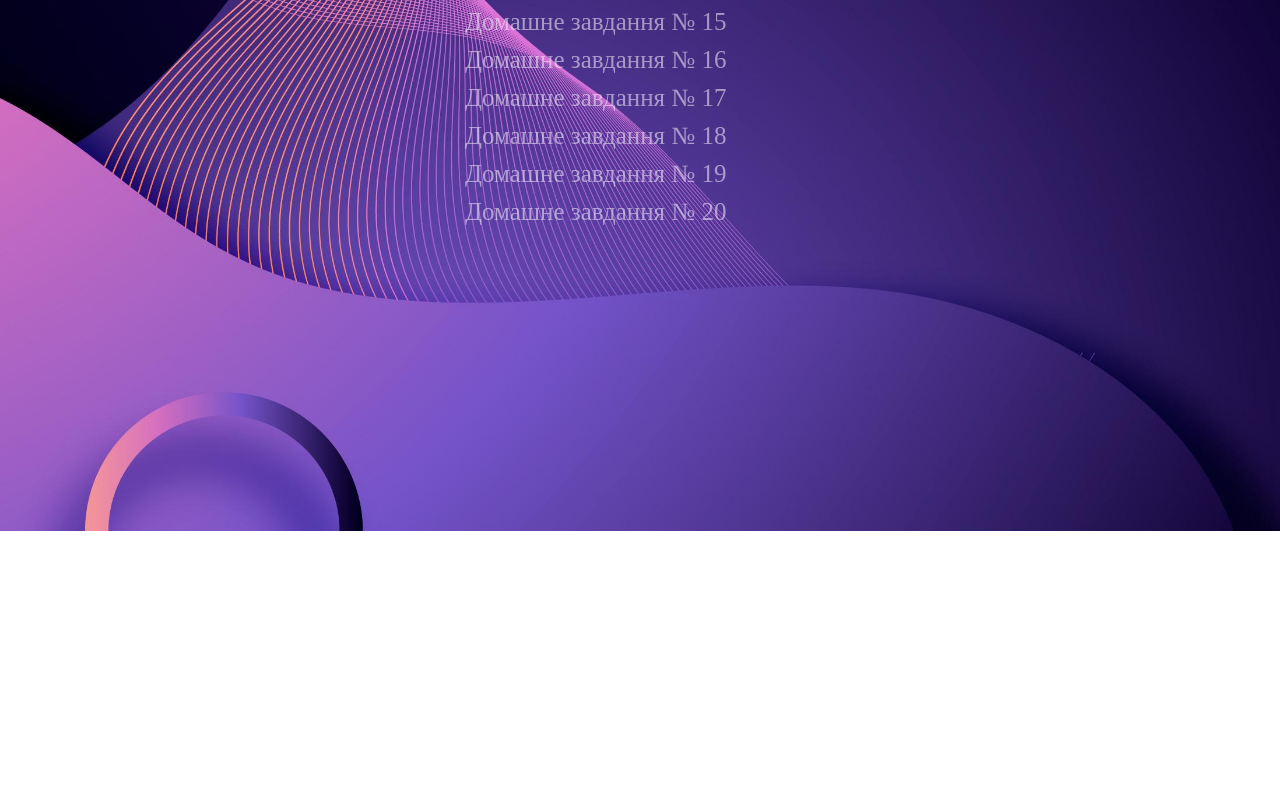
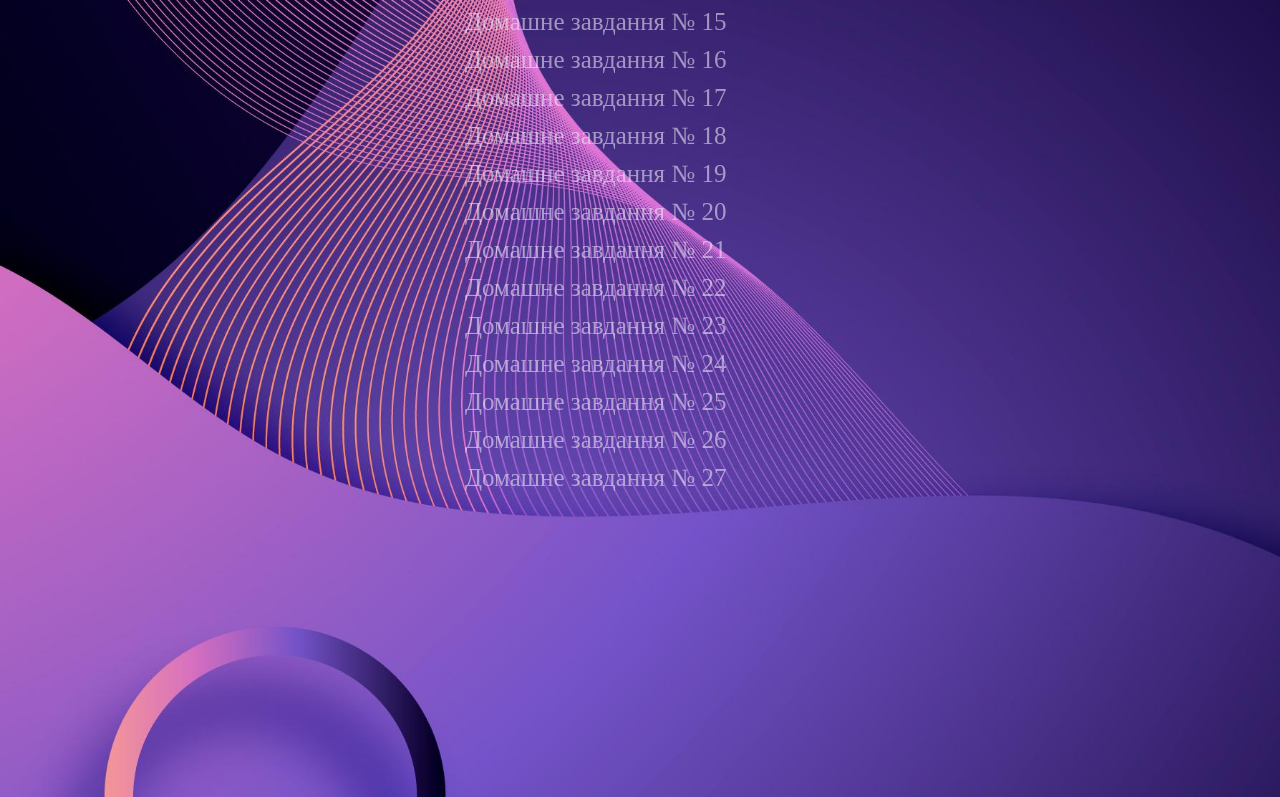
Before and after one commit to mike-devasy/Lessons, a plain HTML site: page index.html in a window 1280 px wide. Shown: the part 635-1432 px from the top of the page. Before the commit the page ends 1166 px from the top, so only its background shows below. Drawn offline with Linux system fonts and the light colour scheme.

Commit message:
Update index.html

```diff
--- a/index.html
+++ b/index.html
@@ -37,6 +37,13 @@
           <li class="item"><a href="./Lesson-18/index.html">Домашне завдання № 18</a></li>
           <li class="item"><a href="./Lesson-19/index.html">Домашне завдання № 19</a></li>
           <li class="item"><a href="./Lesson-20/index.html">Домашне завдання № 20</a></li>
+          <li class="item"><a href="./Lesson-21/index.html">Домашне завдання № 21</a></li>
+          <li class="item"><a href="./Lesson-22/index.html">Домашне завдання № 22</a></li>
+          <li class="item"><a href="./Lesson-23/index.html">Домашне завдання № 23</a></li>
+          <li class="item"><a href="./Lesson-24/index.html">Домашне завдання № 24</a></li>
+          <li class="item"><a href="./Lesson-25/index.html">Домашне завдання № 25</a></li>
+          <li class="item"><a href="./Lesson-26/index.html">Домашне завдання № 26</a></li>
+          <li class="item"><a href="./Lesson-27/index.html">Домашне завдання № 27</a></li>
         </ul>
       </div>
     </main>
```
